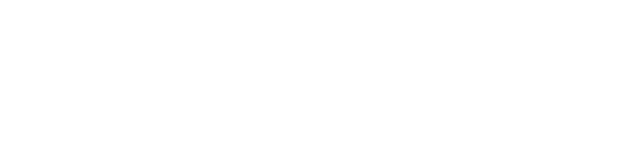
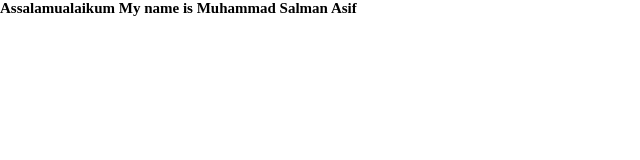
Before and after one commit to Salman-007-Pro/30-javascript-Project, a website: page index.html in a window 1280 px wide. Shown: the whole page, without its empty margins (0-640 px from the left). Drawn offline with Linux system fonts and the light colour scheme.

Commit message:
check git action

```diff
--- a/index.html
+++ b/index.html
@@ -6,5 +6,7 @@
     <link rel="stylesheet" href="style/style.css" />
     <title>30 Javascript Project</title>
   </head>
-  <body></body>
+  <body>
+    <h2>Assalamualaikum My name is Muhammad Salman Asif</h2>
+  </body>
 </html>
```
